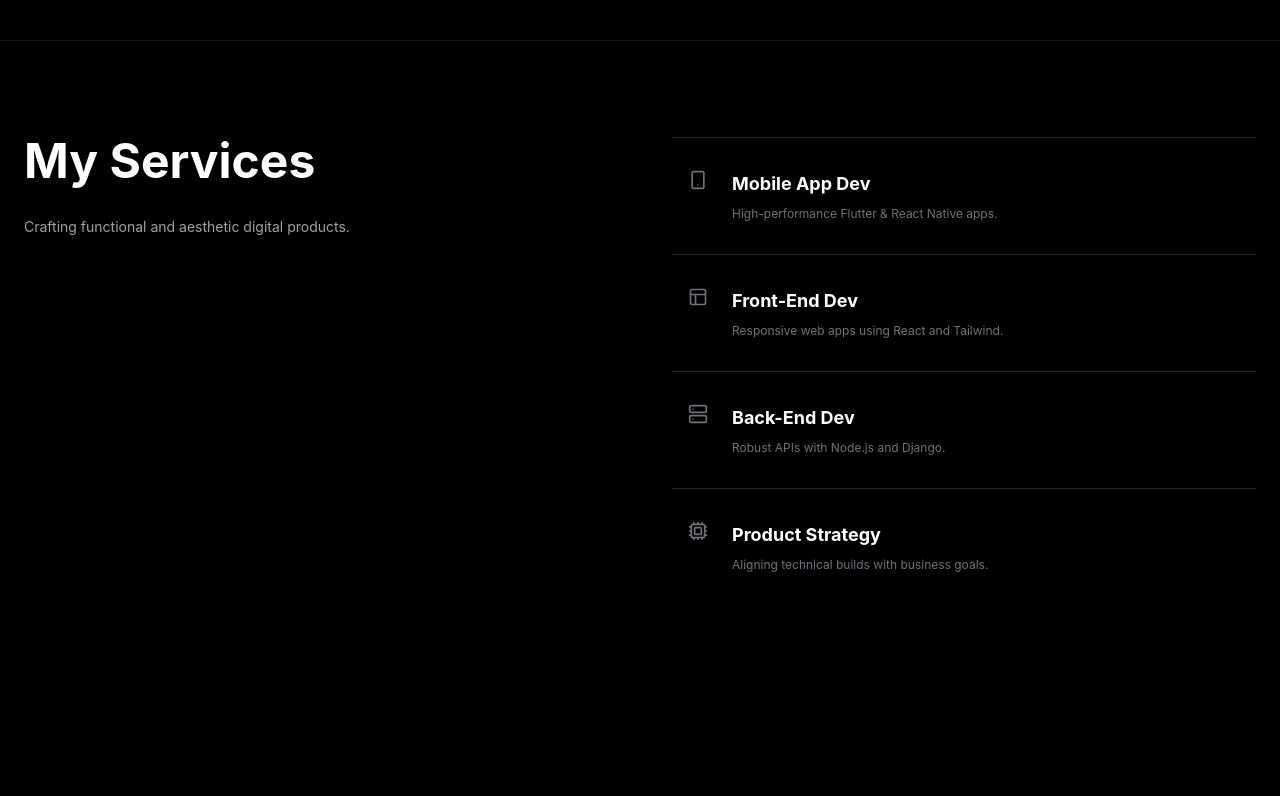
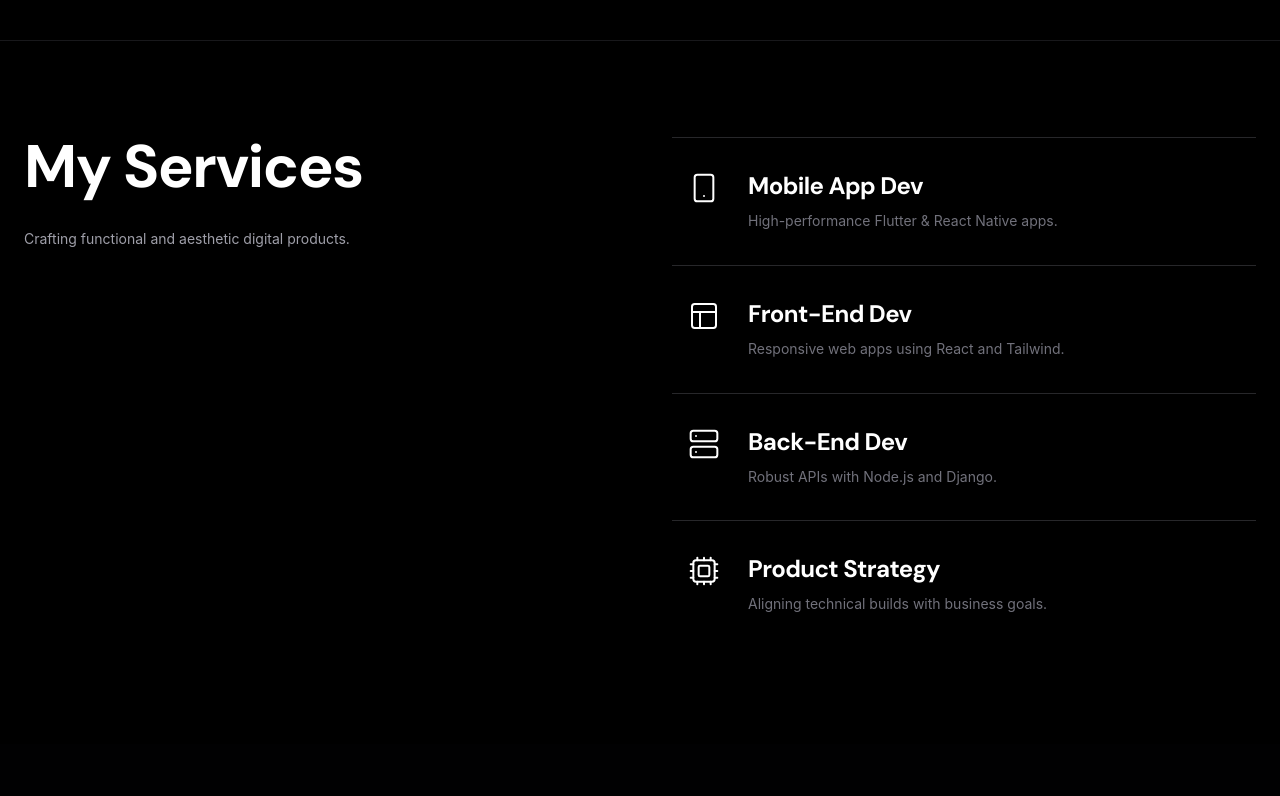
Before and after one commit to satyyyaamm/portfolio-website, a React (Vite) app: page / in a window 1280 px wide. Shown: the part 760-1556 px from the top of the page. Built offline with nearby package versions, Linux system fonts and the light colour scheme; grey boxes are pictures that could not be loaded.

Commit message:
services updated

```diff
--- a/index.html
+++ b/index.html
@@ -2,6 +2,9 @@
 <html lang="en">
   <head>
     <meta charset="UTF-8" />
+    <link rel="preconnect" href="https://fonts.googleapis.com" />
+    <link rel="preconnect" href="https://fonts.gstatic.com" crossorigin />
+    <link href="https://fonts.googleapis.com/css2?family=DM+Sans:ital,opsz,wght@0,9..40,500;0,9..40,600;0,9..40,700&display=swap" rel="stylesheet" />
     <link rel="icon" type="image/svg+xml" href="/vite.svg" />
     <meta name="viewport" content="width=device-width, initial-scale=1.0" />
     <title>my-portfolio</title>
--- a/src/App.jsx
+++ b/src/App.jsx
@@ -62,10 +62,10 @@ const App = () => {
   };
 
   const services = [
-    { title: "Mobile App Dev", icon: <Smartphone size={20} />, desc: "High-performance Flutter & React Native apps." },
-    { title: "Front-End Dev", icon: <Layout size={20} />, desc: "Responsive web apps using React and Tailwind." },
-    { title: "Back-End Dev", icon: <Server size={20} />, desc: "Robust APIs with Node.js and Django." },
-    { title: "Product Strategy", icon: <Cpu size={20} />, desc: "Aligning technical builds with business goals." }
+    { title: "Mobile App Dev", icon: <Smartphone size={32} strokeWidth={1.5} />, desc: "High-performance Flutter & React Native apps." },
+    { title: "Front-End Dev", icon: <Layout size={32} strokeWidth={1.5} />, desc: "Responsive web apps using React and Tailwind." },
+    { title: "Back-End Dev", icon: <Server size={32} strokeWidth={1.5} />, desc: "Robust APIs with Node.js and Django." },
+    { title: "Product Strategy", icon: <Cpu size={32} strokeWidth={1.5} />, desc: "Aligning technical builds with business goals." }
   ];
 
   const projects = [
@@ -107,16 +107,16 @@ const App = () => {
       <section id="services" className="py-24 px-6 border-t border-zinc-900 relative z-10">
         <div className="max-w-7xl mx-auto grid grid-cols-1 lg:grid-cols-2 gap-16">
           <div>
-            <h2 className="text-4xl md:text-5xl font-bold mb-8">My Services</h2>
+            <h2 className="font-service text-5xl md:text-6xl font-bold tracking-tight mb-8">My Services</h2>
             <p className="text-zinc-400 max-w-sm text-sm mb-8">Crafting functional and aesthetic digital products.</p>
           </div>
           <div className="space-y-0">
             {services.map((s, i) => (
-              <div key={i} className="border-t border-zinc-800 py-8 flex gap-6 hover:bg-zinc-900/40 px-4 transition-all group">
-                <div className="text-zinc-500 group-hover:text-white transition-colors">{s.icon}</div>
+              <div key={i} className="border-t border-zinc-800 py-8 flex gap-7 items-start hover:bg-zinc-900/40 px-4 transition-all group">
+                <div className="text-white shrink-0 pt-0.5">{s.icon}</div>
                 <div>
-                  <h3 className="text-lg font-bold mb-2">{s.title}</h3>
-                  <p className="text-zinc-500 text-xs">{s.desc}</p>
+                  <h3 className="font-service text-xl md:text-2xl font-bold tracking-tight mb-2">{s.title}</h3>
+                  <p className="text-zinc-500 text-xs md:text-sm leading-relaxed">{s.desc}</p>
                 </div>
               </div>
             ))}
--- a/src/index.css
+++ b/src/index.css
@@ -1 +1,5 @@
 @import "tailwindcss";
+
+@theme {
+  --font-service: "DM Sans", ui-sans-serif, system-ui, sans-serif;
+}
```
